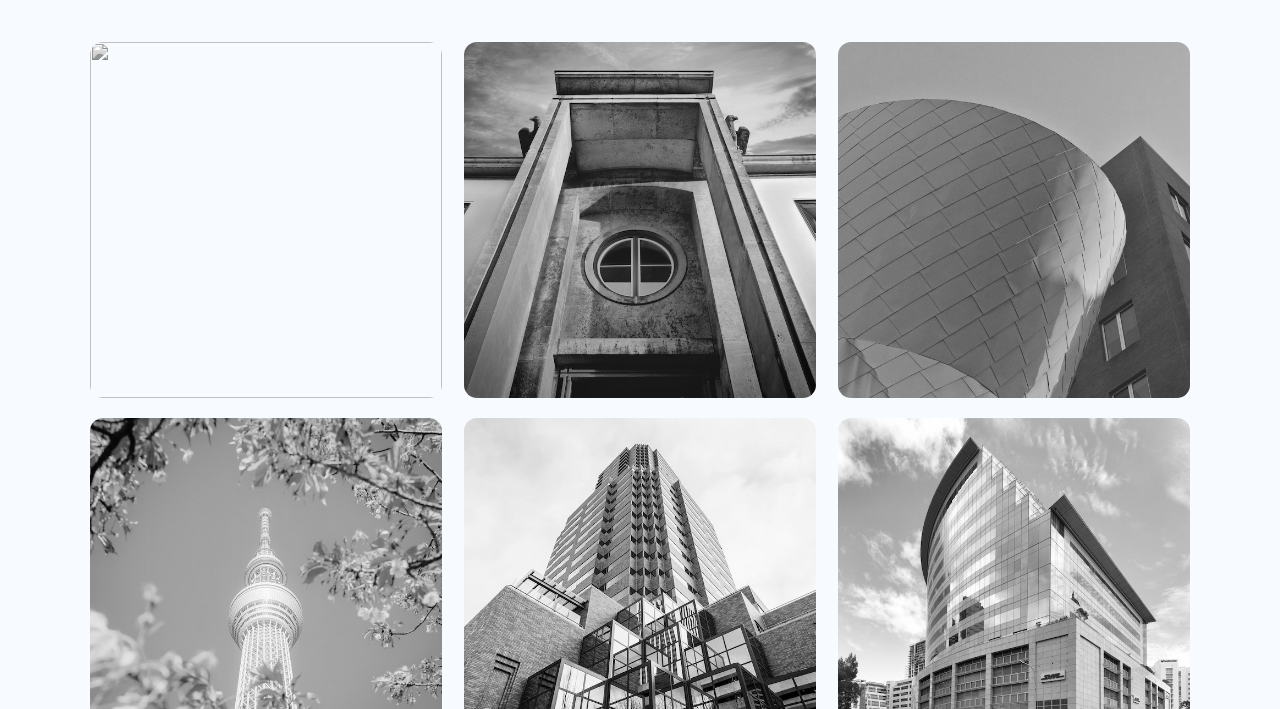
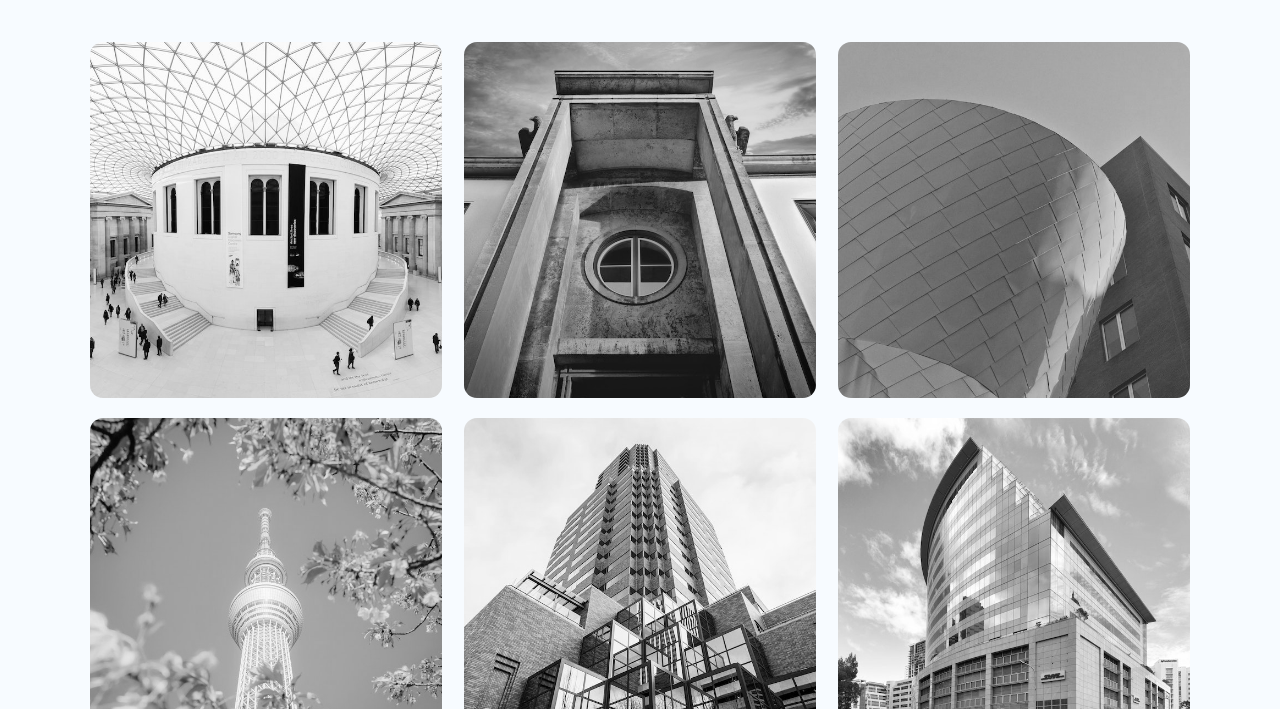
Before and after one commit to Rishik2002/gallery.github.io, a plain HTML site: page index.html in a window 1280 px wide. Shown: the part 91-800 px from the top of the page. Drawn offline with Linux system fonts and the light colour scheme.

Commit message:
Update index.html

```diff
--- a/index.html
+++ b/index.html
@@ -17,7 +17,7 @@
             <span><h1>My Gallery</h1></span>
             <div class="gallery">
                 <figure class="card">
-                    <img src="/.assets/image1.jpg" alt="">
+                    <img src="./assets/image1.jpg" alt="">
                     <figcaption>image1</figcaption>
                 </figure>
                 <figure class="card">
```
